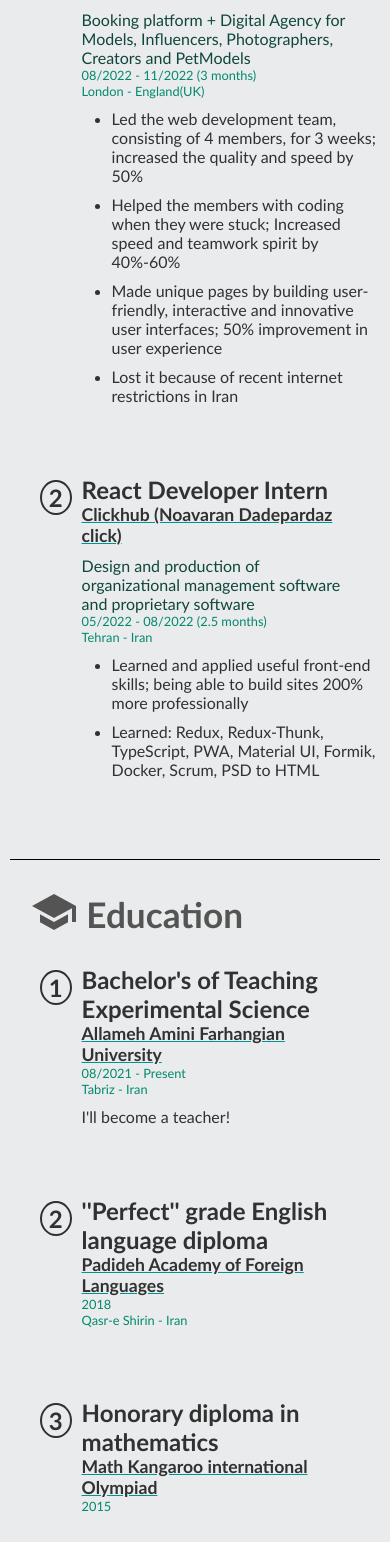
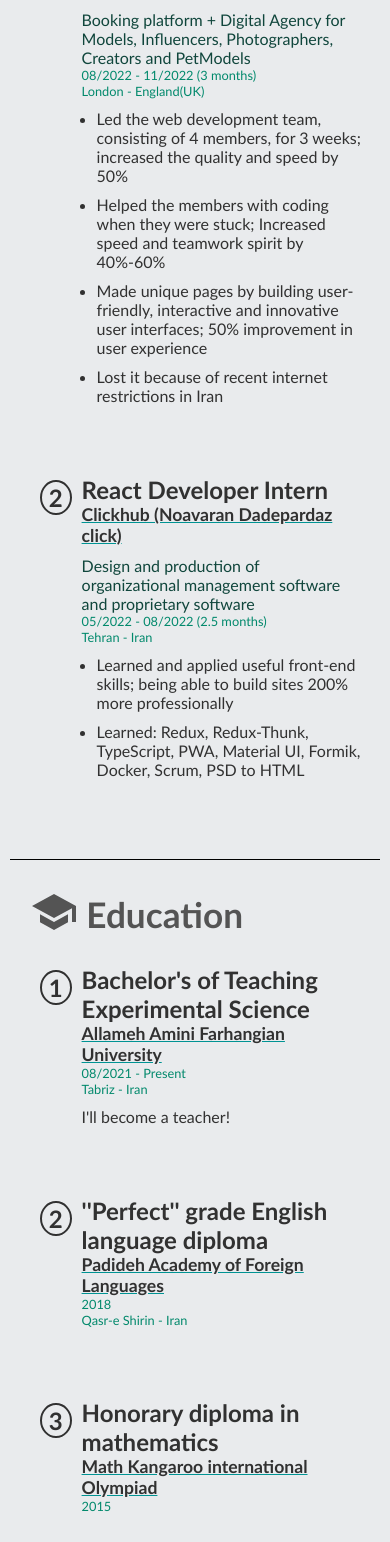
Before and after one commit to sina-olfati/sina-olfati-site, a React (Create React App) app: page /sina-olfati-site/resume in a window 390 px wide. Shown: the part 2216-3758 px from the top of the page. Built offline with nearby package versions, Linux system fonts and the light colour scheme; a web font is replaced by a local one.

Commit message:
Resume: Work: fixed list size and separator border

```diff
--- a/src/components/resume/Work.css
+++ b/src/components/resume/Work.css
@@ -143,12 +143,12 @@
 }
 
 .border {
-    border-left: solid 1px;
+    border-right: solid 1px;
 }
 
 .border:lang(fa){
-    border-left: none;
-    border-right: solid 1px;
+    border-right: none;
+    border-left: solid 1px;
 }
 
 
@@ -161,11 +161,11 @@
         width: 100%;
     }
     .border {
-        border-left: none;
-        border-top: solid 1px;
+        border-right: none;
+        border-bottom: solid 1px;
     }
     .border:lang(fa){
-        border-right: none;
+        border-left: none;
     }
 }
 
@@ -193,4 +193,10 @@
     .work-work-one p {
         font-size: 1rem;
     }
+    .work-work-one ul:lang(en) {
+        left: 15px;
+    }
+    .work-work-one ul:lang(fa) {
+        right: 15px;
+    }
 }
--- a/src/components/resume/Work.tsx
+++ b/src/components/resume/Work.tsx
@@ -30,7 +30,7 @@ const Work = () => {
     return (
       <div className='work-container' lang={language}>
         <div className='work-items'>
-          <div className='work-work'>
+          <div className='work-work border'>
             <h1><BusinessCenterIcon style={{fontSize: '3rem', position: "relative", top: "8px"}} />{t("resume-work-work-work")}</h1>
 
             <div className='work-work-one reveal'>
@@ -65,7 +65,7 @@ const Work = () => {
 
           </div>
 
-          <div className='work-work border'>
+          <div className='work-work'>
           <h1><SchoolIcon style={{fontSize: '3rem', position: "relative", top: "8px"}} />{t("resume-work-edu-education")}</h1>
 
             <div className='work-work-one reveal'>
```
